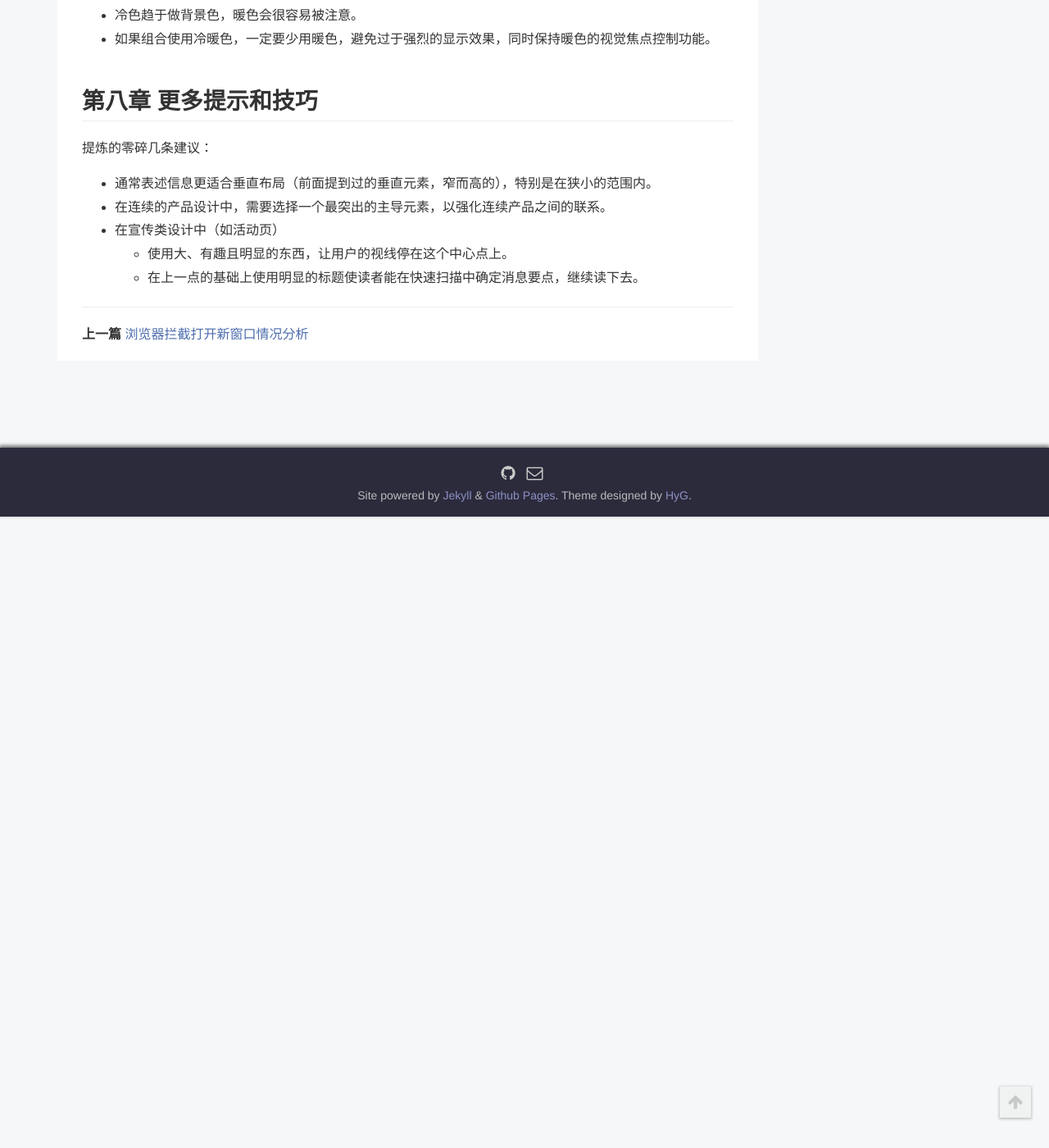
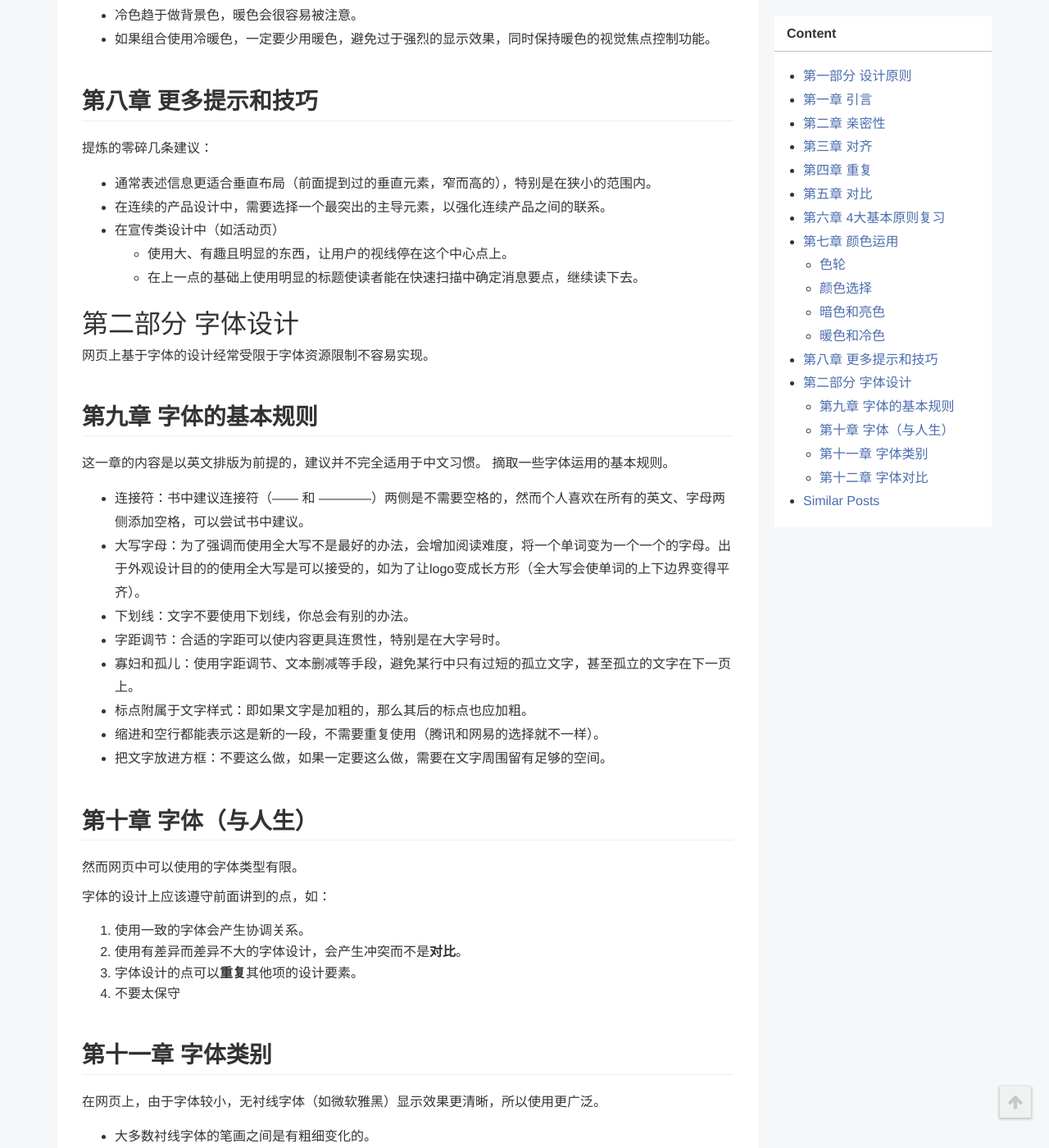
Before and after one commit to toBeTheLight/toBeTheLight.github.io, a Jekyll site: the page built from _posts/2018-11-06-《写给大家看的设计书》.md, in a window 1280 px wide and 1400 px high, scrolled down 4162 px. Shown: the whole window at 82% size. Built offline with Jekyll 4.4.1, drawn with Linux system fonts in a browser that asks for light colours; a style sheet for code colours, icons or effects is not loaded; before the commit the page ends 4792 px from its top, so only the background shows below that; some of the changed text lies outside the part shown.

Commit message:
feat: 完成

```diff
--- a/_posts/2018-11-06-《写给大家看的设计书》.md
+++ b/_posts/2018-11-06-《写给大家看的设计书》.md
@@ -160,3 +160,48 @@
 * 在宣传类设计中（如活动页）
     * 使用大、有趣且明显的东西，让用户的视线停在这个中心点上。
     * 在上一点的基础上使用明显的标题使读者能在快速扫描中确定消息要点，继续读下去。
+
+# 第二部分 字体设计
+
+网页上基于字体的设计经常受限于字体资源限制不容易实现。
+
+## 第九章 字体的基本规则
+
+这一章的内容是以英文排版为前提的，建议并不完全适用于中文习惯。
+摘取一些字体运用的基本规则。
+
+* 连接符：书中建议连接符（—— 和 ————）两侧是不需要空格的，然而个人喜欢在所有的英文、字母两侧添加空格，可以尝试书中建议。
+* 大写字母：为了强调而使用全大写不是最好的办法，会增加阅读难度，将一个单词变为一个一个的字母。出于外观设计目的的使用全大写是可以接受的，如为了让logo变成长方形（全大写会使单词的上下边界变得平齐）。
+* 下划线：文字不要使用下划线，你总会有别的办法。
+* 字距调节：合适的字距可以使内容更具连贯性，特别是在大字号时。
+* 寡妇和孤儿：使用字距调节、文本删减等手段，避免某行中只有过短的孤立文字，甚至孤立的文字在下一页上。
+* 标点附属于文字样式：即如果文字是加粗的，那么其后的标点也应加粗。
+* 缩进和空行都能表示这是新的一段，不需要重复使用（腾讯和网易的选择就不一样）。
+* 把文字放进方框：不要这么做，如果一定要这么做，需要在文字周围留有足够的空间。
+
+## 第十章 字体（与人生）
+
+然而网页中可以使用的字体类型有限。
+
+字体的设计上应该遵守前面讲到的点，如：
+1. 使用一致的字体会产生协调关系。
+2. 使用有差异而差异不大的字体设计，会产生冲突而不是**对比**。
+3. 字体设计的点可以**重复**其他项的设计要素。
+4. 不要太保守
+
+## 第十一章 字体类别
+
+在网页上，由于字体较小，无衬线字体（如微软雅黑）显示效果更清晰，所以使用更广泛。
+
+* 大多数衬线字体的笔画之间是有粗细变化的。
+* 无衬线字体则大多数笔画粗细一致且“圆滑”。
+
+## 第十二章 字体对比
+
+* 大小对比：可以是一个巨大的标题，也可以是一行十分小的字，总之用于强调对比时不要保守。
+    * 使用全大写时往往在相同空间内字体字号更小。
+* 粗细对比：由于网页中字体粗体的等级不够（如 font-weight 900 和 700 没有区别），不能形成强烈的对比。
+    * 加粗不仅仅适用于强调文章结构（标题），可以用于某些关键短句，突出文章重点，避免大篇幅文章看起来灰蒙蒙的一片。
+* 字体对比：要避免把同一个类别中的两种文字放在同一个页面上。
+* 形状对比：即全大写对比非全大写，如前文所说，全大写的英文看起来是一个四四方方的块，而大小写混合（或全小写）的字母间则有高低变化，像波浪。
+* 斜体对比：对比方式柔和。
```
